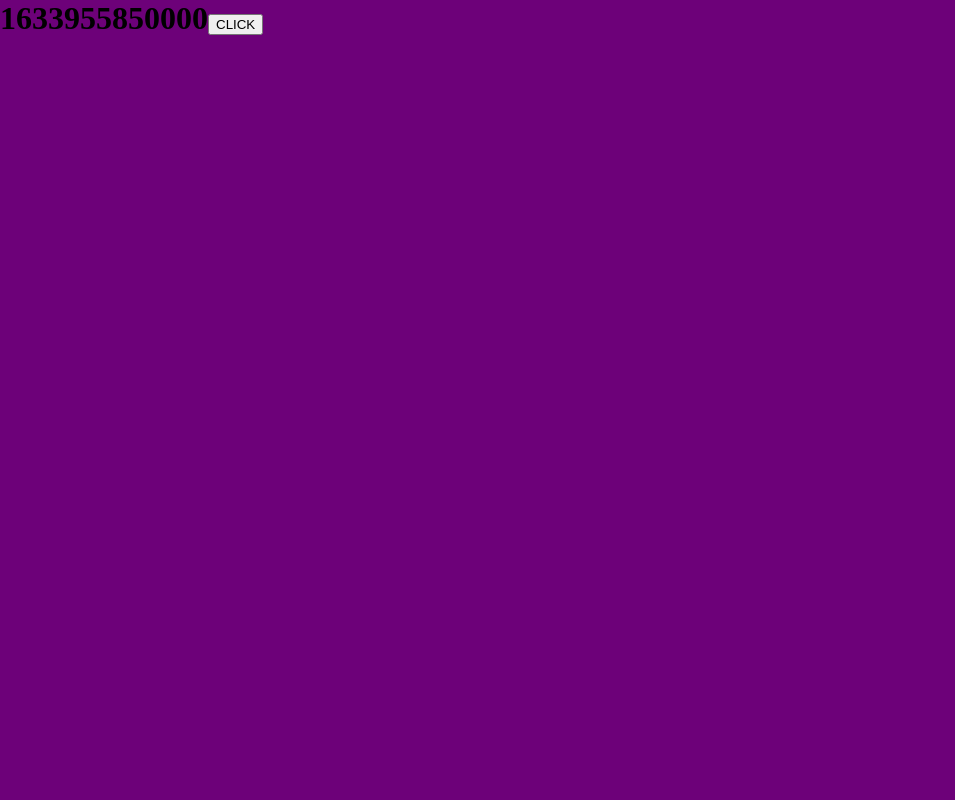
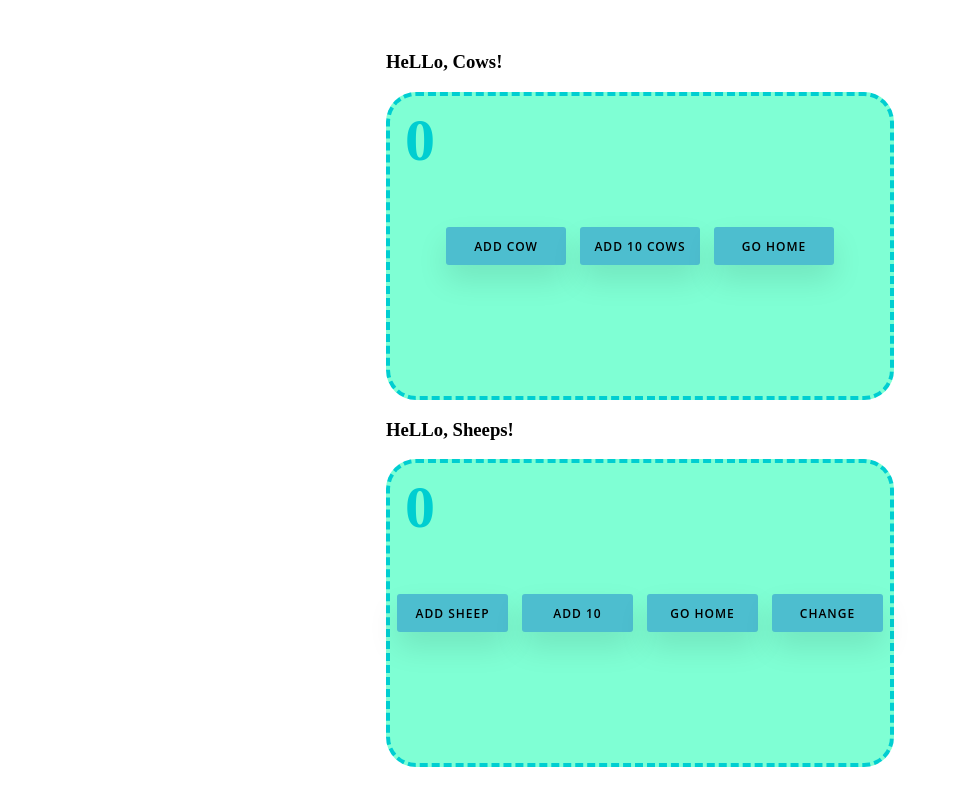
Before and after one commit to Mirfua/React_modulis, a React (Create React App) app in the folder my-app/: page / in a window 1280 px wide. Shown: the whole page, without its empty margins (0-955 px from the left). Built offline with nearby package versions, Linux system fonts and the light colour scheme.

Commit message:
react 006

```diff
--- a/my-app/src/App.jsx
+++ b/my-app/src/App.jsx
@@ -1,13 +1,17 @@
-import Clock from "./Components/Clock";
+import CowField from './Components/CowField';
+import SheepField from './Components/SheepField';
 
 function App() {
 
     return (
-        <div>
-            <Clock/>
-        </div>
-    );
-
+        <>
+            <h3>HeLLo, Cows!</h3>
+            <CowField counterColor={'darkturquoise'}/>
+            <h3>HeLLo, Sheeps!</h3>
+            <SheepField/>
+        </>
+    )
 }
 
+
 export default App;
--- /dev/null
+++ b/my-app/src/Components/CowField.jsx
@@ -0,0 +1,52 @@
+import { useState } from "react";
+
+
+function CowField({counterColor}) {
+
+    const [counter, setCounter] = useState(0);
+
+    const addCow = () => {
+
+        // console.log('Cow will be added soon');
+
+        //BLOGAI
+        // counter++;
+
+        const newCounter = counter + 1;
+
+        setCounter(newCounter);
+
+        // console.log(counter);
+
+
+        // const masyvas = ['Labas', 'Karve'];
+        // console.log(masyvas);
+
+        // const pasisveikinimas = masyvas[0];
+        // const vardas = masyvas[1];
+        // ====> const [pasisveikinimas, vardas] = masyvas;
+
+        // console.log(pasisveikinimas, vardas);
+
+    }
+
+    const add10Cows = () => {
+        const newCounter = counter + 10;
+        setCounter(newCounter);
+    }
+
+    const goHome = () => {
+        setCounter(0);
+    }
+
+    return (
+        <div className="cow-field">
+            <div className="counter" style={{color:counterColor}}>{counter}</div>
+            <button onClick={addCow}>Add Cow</button>
+            <button onClick={add10Cows}>Add 10 Cows</button>
+            <button onClick={goHome}>Go Home</button>
+        </div>
+    )
+}
+
+export default CowField;
--- /dev/null
+++ b/my-app/src/Components/SheepField.jsx
@@ -0,0 +1,46 @@
+import { useState } from "react";
+
+
+function SheepField() {
+
+    const [counter, setCounter] = useState({count: 0});
+    const [bgColor, setBgColor] = useState('darkturquoise')
+
+    const clickSheep = what => {
+        console.log(what);
+        let newCounter = counter.count;
+        switch(what) {
+            case 'one':
+                newCounter++;
+                break;
+            case 'ten':
+                newCounter+=10;
+                break;
+            default:
+                newCounter=0;
+                setBgColor('white');
+        }
+        setCounter({count:newCounter});
+    }
+
+    const changeColor = () => {
+        if (bgColor === 'darkturquoise') {
+            setBgColor('red');
+        }
+        else {
+            setBgColor('darkturquoise');
+        }
+    }
+
+    return (
+        <div className="cow-field">
+            <div className="counter" style={{color:bgColor}}>{counter.count}</div>
+            <button onClick={()=>clickSheep('one')}>Add Sheep</button>
+            <button onClick={()=>clickSheep('ten')}>Add 10 Sheeps</button>
+            <button onClick={()=>clickSheep('go')}>Go Home</button>
+            <button onClick={changeColor}>Change Color</button>
+        </div>
+    )
+}
+
+export default SheepField;
--- /dev/null
+++ b/my-app/src/button.scss
@@ -0,0 +1,107 @@
+button {
+    display: block;
+    position: relative;
+    margin: 0.5em 0;
+    padding: .8em 2.2em;
+    cursor: pointer;
+    background: #FFFFFF;
+    border: none;
+    border-radius: .4em;
+    text-transform: uppercase;
+    font-size: 1.4em;
+    font-family: "Work Sans", sans-serif;
+    font-weight: 500;
+    letter-spacing: 0.04em;
+    mix-blend-mode: color-dodge;
+    perspective: 500px;
+    transform-style: preserve-3d;
+    &:before,
+    &:after {
+        --z: 0px;
+        position: absolute;
+        top: 0;
+        left: 0;
+        display: block;
+        content: '';
+        width: 100%;
+        height: 100%;
+        opacity: 0;
+        mix-blend-mode: inherit;
+        border-radius: inherit;
+        transform-style: preserve-3d;
+        transform: translate3d( calc(var(--z) * 0px), calc(var(--z) * 0px), calc(var(--z) * 0px));
+    }
+    span {
+        mix-blend-mode: none;
+        display: block;
+    }
+    &:after {
+        background-color: #5D00FF;
+    }
+    &:before {
+        background-color: #FF1731;
+    }
+    &:hover {
+        background-color: #FFF65B;
+        transition: background .3s 0.1s;
+    }
+    &:hover:before {
+        --z: 0.04;
+        animation: translateWobble 2.2s ease forwards;
+    }
+    &:hover:after {
+        --z: -0.06;
+        animation: translateWobble 2.2s ease forwards;
+    }
+}
+
+@keyframes rotateAngle {
+    0% {
+        transform: rotateY(0deg) rotateX(10deg);
+        animation-timing-function: cubic-bezier(0.61, 1, 0.88, 1);
+    }
+    25% {
+        transform: rotateY(20deg) rotateX(10deg);
+    }
+    50% {
+        transform: rotateY(0deg) rotateX(10deg);
+        animation-timing-function: cubic-bezier(0.61, 1, 0.88, 1);
+    }
+    75% {
+        transform: rotateY(-20deg) rotateX(10deg);
+    }
+    100% {
+        transform: rotateY(0deg) rotateX(10deg);
+    }
+}
+
+@keyframes translateWobble {
+    0% {
+        opacity: 0;
+        transform: translate3d( calc(var(--z) * 0px), calc(var(--z) * 0px), calc(var(--z) * 0px));
+    }
+    16% {
+        transform: translate3d( calc(var(--z) * 160px), calc(var(--z) * 160px), calc(var(--z) * 160px));
+    }
+    28% {
+        opacity: 1;
+        transform: translate3d( calc(var(--z) * 70px), calc(var(--z) * 70px), calc(var(--z) * 70px));
+    }
+    44% {
+        transform: translate3d( calc(var(--z) * 130px), calc(var(--z) * 130px), calc(var(--z) * 130px));
+    }
+    59% {
+        transform: translate3d( calc(var(--z) * 85px), calc(var(--z) * 85px), calc(var(--z) * 85px));
+    }
+    73% {
+        transform: translate3d( calc(var(--z) * 110px), calc(var(--z) * 110px), calc(var(--z) * 110px));
+    }
+    88% {
+        opacity: 1;
+        transform: translate3d( calc(var(--z) * 90px), calc(var(--z) * 90px), calc(var(--z) * 90px));
+    }
+    100% {
+        opacity: 1;
+        transform: translate3d( calc(var(--z) * 100px), calc(var(--z) * 100px), calc(var(--z) * 100px));
+    }
+}
--- a/my-app/src/index.scss
+++ b/my-app/src/index.scss
@@ -4,7 +4,8 @@ body {
     display: flex;
     justify-content: center;
     align-items: center;
-    // height: 100vh;
+    height: 100vh;
+    width: 100vw;
     // flex-direction: column-reverse;
 }
 
@@ -37,3 +38,85 @@ h1 {
     left: 0;
     margin: 0;
 }
+
+.cow-field {
+    background-color: aquamarine;
+    width: 500px;
+    height: 300px;
+    border: 4px dashed darkturquoise;
+    border-radius: 30px;
+    position: relative;
+    display: flex;
+    justify-content: center;
+    align-items: center;
+    .counter {
+        position: absolute;
+        top: 0;
+        left: 5px;
+        margin: 10px;
+        font-size: 60px;
+        font-weight: bold;
+    }
+}
+
+@keyframes short-press {
+    0% {
+        transform: scale(1);
+    }
+    50% {
+        transform: scale(.9);
+    }
+    100% {
+        transform: scale(1);
+    }
+}
+
+.hide {
+    display: none;
+}
+
+button {
+    display: block;
+    font-family: 'Open Sans', Helvetica, Arial, sans-serif;
+    font-weight: 600;
+    text-transform: uppercase;
+    font-size: .75em;
+    letter-spacing: 1px;
+    height: 38px;
+    width: 120px;
+    line-height: 38px;
+    overflow: hidden;
+    background: #4dbecf;
+    border-radius: 3px;
+    box-shadow: 0 15px 30px rgba(black, .1);
+    border: 0;
+    cursor: pointer;
+    transition: all .3s ease;
+    margin: 7px;
+    &:hover,
+    &:focus {
+        box-shadow: 0 5px 15px rgba(black, .1);
+    }
+    &.animated {
+        animation: .75s short-press cubic-bezier(0.770, 0.000, 0.175, 1.000) forwards;
+    }
+    >span {
+        display: block;
+        color: white;
+        text-align: center;
+        &.pre-state-msg {
+            transition: all .7s cubic-bezier(0.770, 0.000, 0.175, 1.000);
+            transition-delay: .75s;
+        }
+    }
+    &.state-1 {
+        .pre-state-msg {
+            margin-top: -38px;
+        }
+    }
+    &.state-2 {
+        .pre-state-msg {
+            margin-top: -76px;
+        }
+    }
+}
```
Also changed, not shown: my-app/src/App3.jsx (added, +13 -0 lines).
